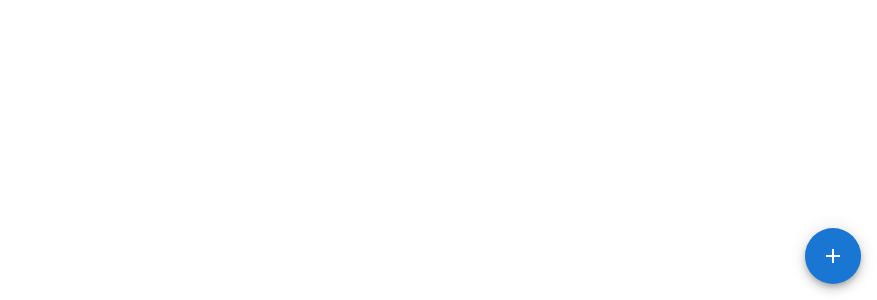
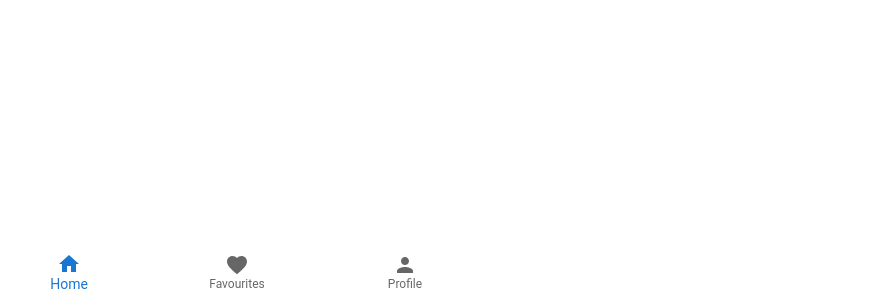
Before and after one commit to priyak1203/React-MUI, a React (Vite) app in the folder JS-Examples/: page / in a window 1280 px wide. Shown: the part 500-800 px from the top of the page, without its empty margins (403-1280 px from the left). Built offline with nearby package versions, Linux system fonts and the light colour scheme.

Commit message:
bottom navigation and its usage

```diff
--- a/JS-Examples/src/App.jsx
+++ b/JS-Examples/src/App.jsx
@@ -1,6 +1,7 @@
 import {
   MuiAccordion,
   MuiAutoComplete,
+  MuiBottomNavigation,
   MuiBox,
   MuiBreadcrumbs,
   MuiButton,
@@ -51,7 +52,8 @@ function App() {
       {/* <MuiLink /> */}
       {/* <MuiBreadcrumbs /> */}
       {/* <MuiDrawer /> */}
-      <MuiSpeedDial />
+      {/* <MuiSpeedDial /> */}
+      <MuiBottomNavigation />
     </div>
   );
 }
--- /dev/null
+++ b/JS-Examples/src/components/MuiBottomNavigation.jsx
@@ -0,0 +1,34 @@
+import {
+  BottomNavigation,
+  BottomNavigationAction,
+  Typography,
+} from '@mui/material';
+import HomeIcon from '@mui/icons-material/Home';
+import FavoriteIcon from '@mui/icons-material/Favorite';
+import PersonIcon from '@mui/icons-material/Person';
+import { useState } from 'react';
+
+const MuiBottomNavigation = () => {
+  const [value, setValue] = useState(0);
+
+  const handleChange = (event, newValue) => {
+    setValue(newValue);
+  };
+
+  return (
+    <>
+      <BottomNavigation
+        sx={{ width: '100%', position: 'absolute', bottom: 0 }}
+        value={value}
+        onChange={handleChange}
+        showLabels
+      >
+        <BottomNavigationAction label="Home" icon={<HomeIcon />} />
+        <BottomNavigationAction label="Favourites" icon={<FavoriteIcon />} />
+        <BottomNavigationAction label="Profile" icon={<PersonIcon />} />
+      </BottomNavigation>
+    </>
+  );
+};
+
+export default MuiBottomNavigation;
--- a/JS-Examples/src/components/index.js
+++ b/JS-Examples/src/components/index.js
@@ -1,5 +1,6 @@
 export { default as MuiAccordion } from './MuiAccordion';
 export { default as MuiAutoComplete } from './MuiAutoComplete';
+export { default as MuiBottomNavigation } from './MuiBottomNavigation';
 export { default as MuiBox } from './MuiBox';
 export { default as MuiBreadcrumbs } from './MuiBreadcrumbs';
 export { default as MuiButton } from './MuiButton';
--- a/JS-Examples/src/index.css
+++ b/JS-Examples/src/index.css
@@ -1,7 +1,7 @@
-.app {
+/* .app {
   display: grid;
   padding: 2rem;
-}
+} */
 
 body {
   margin: 0;
```
